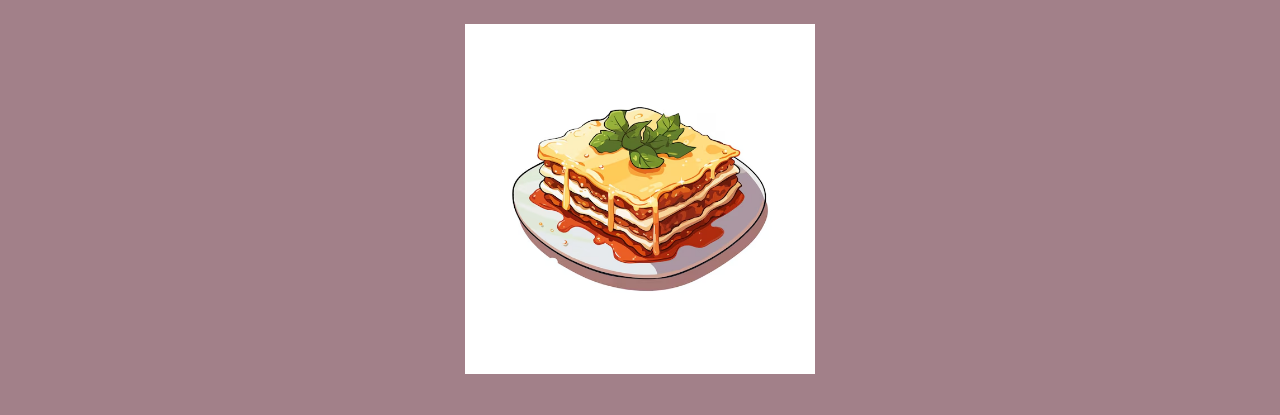
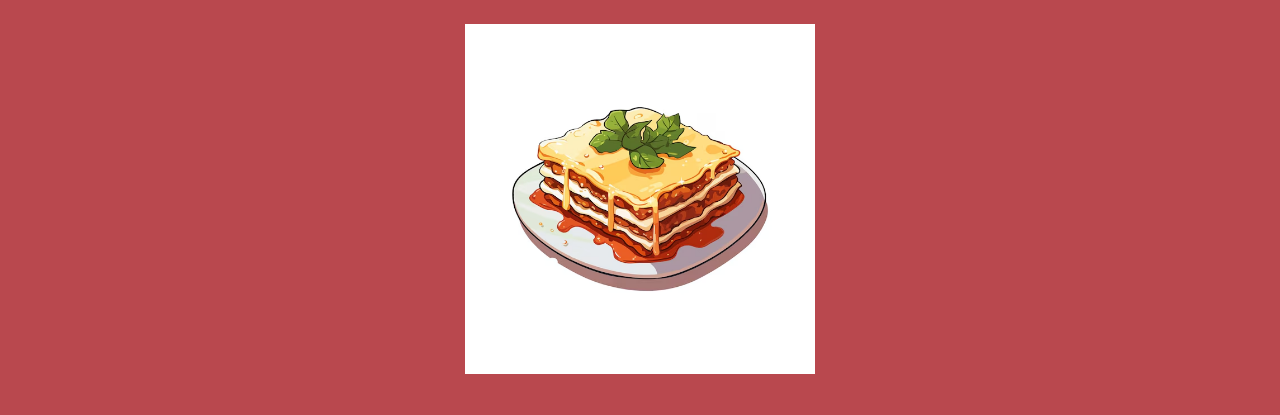
Before and after one commit to st4ven/odin-recipes, a plain HTML site: page recipes/lasagna.html in a window 1280 px wide. Shown: the part 138-553 px from the top of the page. Drawn offline with Linux system fonts and the light colour scheme; a web font is replaced by a local one.

Commit message:
Change background color of lasagna webpage

```diff
--- a/recipes/lasagna.css
+++ b/recipes/lasagna.css
@@ -1,6 +1,6 @@
 body {
     color:white;
-    background-color: #a28089;
+    background-color: #B9484E;
     font-size: 30px;
     font-family: "Skranji", system-ui;
     text-align:center;
```
